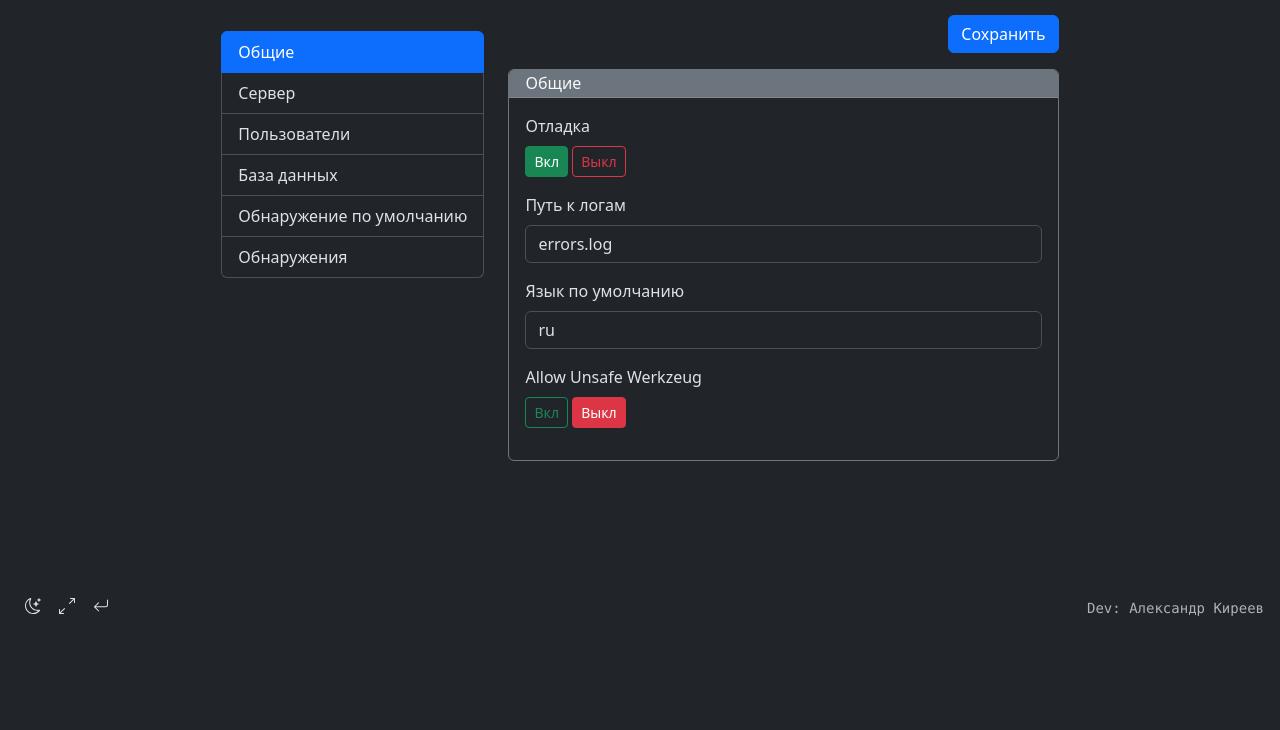
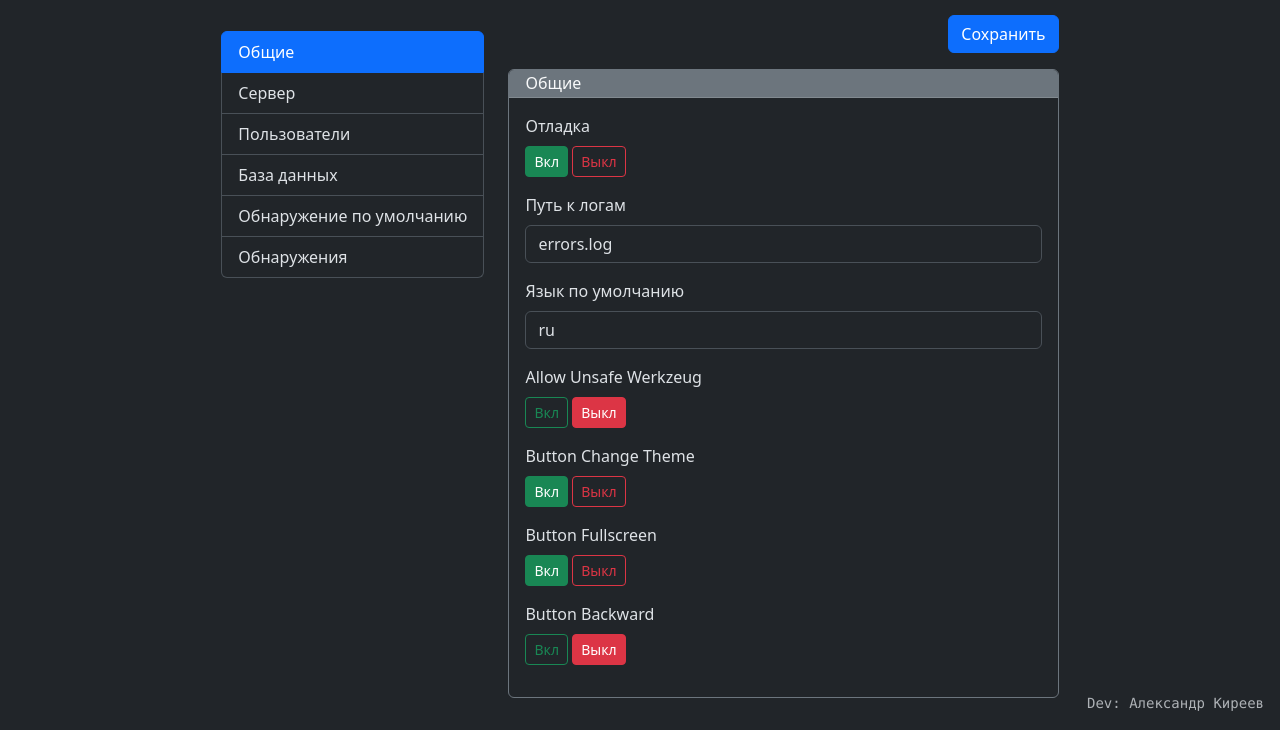
Before and after one commit to BespredeL/CVCounter, a Flask app: page /settings in a window 1280 px wide. Shown: the part 165-895 px from the top of the page. Before the commit the page ends 781 px from the top, so only its background shows below. Run offline with Flask 3, Linux system fonts and the light colour scheme; some libraries are stand-ins or nearby versions.

Commit message:
Refactoring code.

```diff
--- a/config.example.json
+++ b/config.example.json
@@ -3,7 +3,10 @@
         "debug": true,
         "log_path": "errors.log",
         "default_language": "ru",
-        "allow_unsafe_werkzeug": false
+        "allow_unsafe_werkzeug": false,
+        "button_change_theme": true,
+        "button_fullscreen": true,
+        "button_backward": false
     },
     "server": {
         "host": "0.0.0.0",
--- a/templates/base.html
+++ b/templates/base.html
@@ -46,6 +46,7 @@
 
 <!-- START: Theme switch -->
 <div class="theme-switcher bottom-0 start-0 p-3 d-flex justify-content-start">
+    {% if config.get('general.button_change_theme') %}
         <button type="button" class="btn btn-sm d-flex align-items-center" id="theme-switch"
                 data-bs-toggle="tooltip" data-bs-placement="top" data-bs-title="{{ trans('Switch theme color') }}">
             {% set currentTheme = (request.cookies.get('theme')|striptags|trim) or 'dark' %}
@@ -59,7 +60,9 @@
                 <path d="M10.794 3.148a.217.217 0 0 1 .412 0l.387 1.162c.173.518.579.924 1.097 1.097l1.162.387a.217.217 0 0 1 0 .412l-1.162.387a1.734 1.734 0 0 0-1.097 1.097l-.387 1.162a.217.217 0 0 1-.412 0l-.387-1.162A1.734 1.734 0 0 0 9.31 6.593l-1.162-.387a.217.217 0 0 1 0-.412l1.162-.387a1.734 1.734 0 0 0 1.097-1.097l.387-1.162zM13.863.099a.145.145 0 0 1 .274 0l.258.774c.115.346.386.617.732.732l.774.258a.145.145 0 0 1 0 .274l-.774.258a1.156 1.156 0 0 0-.732.732l-.258.774a.145.145 0 0 1-.274 0l-.258-.774a1.156 1.156 0 0 0-.732-.732l-.774-.258a.145.145 0 0 1 0-.274l.774-.258c.346-.115.617-.386.732-.732L13.863.1z"/>
             </svg>
         </button>
+    {% endif %}
 
+    {% if config.get('general.button_fullscreen') %}
         <button type="button" class="btn btn-sm d-flex align-items-center" id="toggle-fullscreen"
                 data-bs-toggle="tooltip" data-bs-placement="top" data-bs-title="{{ trans('Switch fullscreen mode') }}">
             <svg xmlns="http://www.w3.org/2000/svg" width="16" height="16" fill="currentColor" class="bi bi-arrows-angle-expand"
@@ -73,7 +76,9 @@
                       d="M.172 15.828a.5.5 0 0 0 .707 0l4.096-4.096V14.5a.5.5 0 1 0 1 0v-3.975a.5.5 0 0 0-.5-.5H1.5a.5.5 0 0 0 0 1h2.768L.172 15.121a.5.5 0 0 0 0 .707M15.828.172a.5.5 0 0 0-.707 0l-4.096 4.096V1.5a.5.5 0 1 0-1 0v3.975a.5.5 0 0 0 .5.5H14.5a.5.5 0 0 0 0-1h-2.768L15.828.879a.5.5 0 0 0 0-.707"/>
             </svg>
         </button>
+    {% endif %}
 
+    {% if config.get('general.button_backward') %}
         <a href="/" class="btn btn-sm d-flex align-items-center"
            data-bs-toggle="tooltip" data-bs-placement="top" data-bs-title="{{ trans('Back to homepage') }}">
             <svg xmlns="http://www.w3.org/2000/svg" width="16" height="16" fill="currentColor" class="bi bi-arrow-return-left"
@@ -82,6 +87,7 @@
                       d="M14.5 1.5a.5.5 0 0 1 .5.5v4.8a2.5 2.5 0 0 1-2.5 2.5H2.707l3.347 3.346a.5.5 0 0 1-.708.708l-4.2-4.2a.5.5 0 0 1 0-.708l4-4a.5.5 0 1 1 .708.708L2.707 8.3H12.5A1.5 1.5 0 0 0 14 6.8V2a.5.5 0 0 1 .5-.5"/>
             </svg>
         </a>
+    {% endif %}
 </div>
 <!-- END: Theme switch -->
 
```
Also changed, not shown: README.md, README_EN.md. Lines whose indentation alone changed are shown as unchanged.
